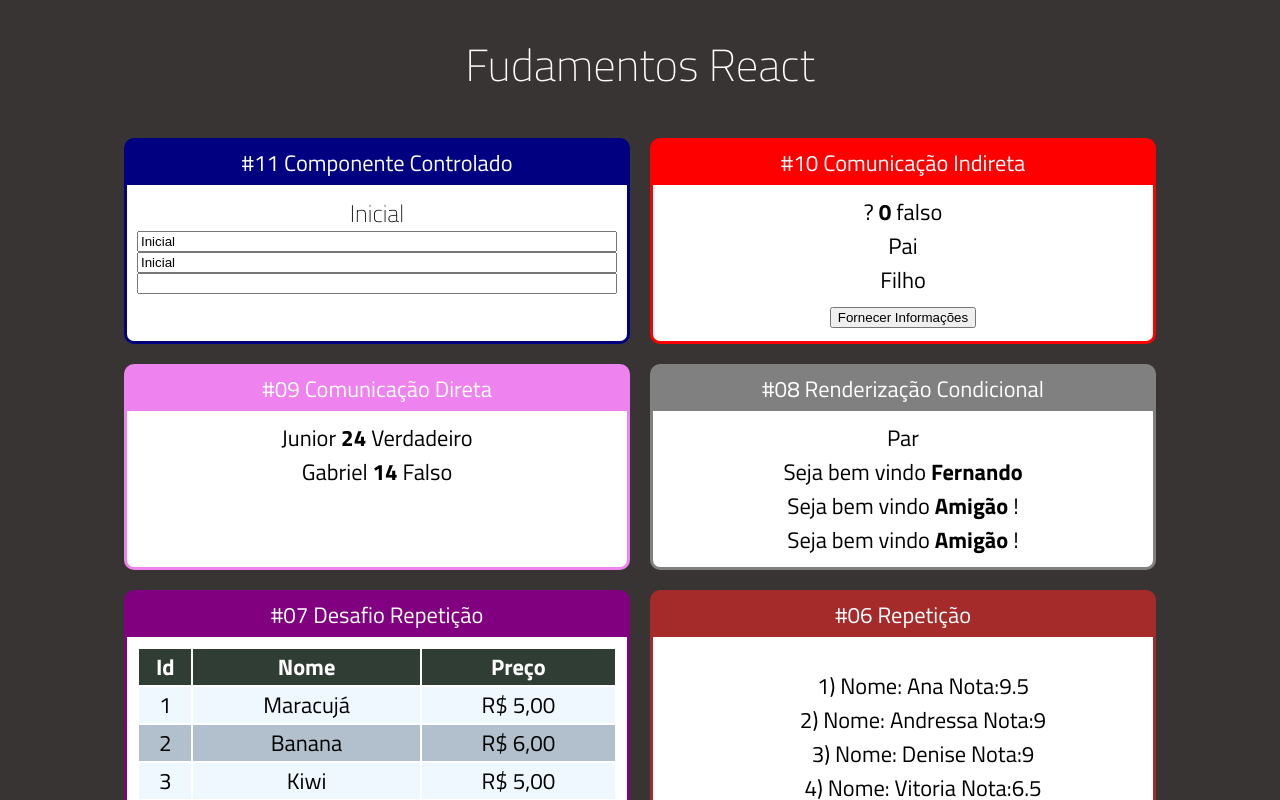
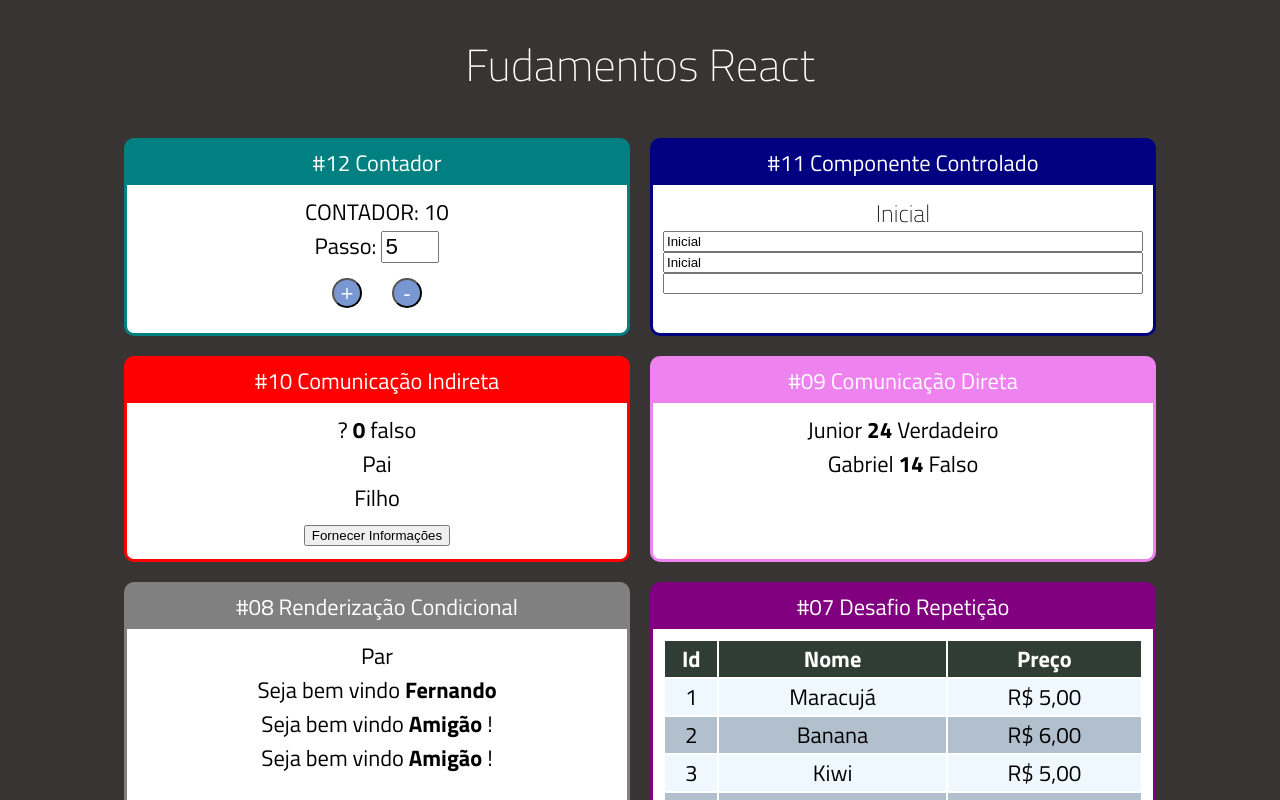
Before and after one commit to caiquewin/LearnReact, a React (Create React App) app: page / in a window 1280 px wide. Shown: the top 800 px of the page. Built offline with nearby package versions, Linux system fonts and the light colour scheme.

Commit message:
adicionando função e trabalhando com bind adicionando state

```diff
--- a/src/App.jsx
+++ b/src/App.jsx
@@ -15,6 +15,7 @@
 import Aleatorio from "./components/basico/Aleatorio";
 import Familia from "./components/basico/Familia";
 import FamiliaMembro from "./components/basico/FamiliaMembro";
+import Contador from './components/contador/Cotnador'
 
 export default function App(props) {
   return (
@@ -22,6 +23,11 @@
       <h1>Fudamentos React</h1>
 
       <div className="Cards">
+
+      <Card titulo="#12 Contador" color="teal">
+      <Contador numeroInicial={10}/>
+        </Card>
+
       <Card titulo="#11 Componente Controlado" color="navy">
       <Input></Input>
         </Card>
@@ -39,7 +45,6 @@
           <UsuarioInfo usuario={{ nome: "Fernando" }}></UsuarioInfo>
           <UsuarioInfo usuario={{ name: "" }}></UsuarioInfo>
           <UsuarioInfo></UsuarioInfo>
-
         </Card>
 
         <Card titulo="#07 Desafio Repetição" color="purple">
@@ -78,6 +83,7 @@
         <Card titulo="#01 Primeiro Componente" color="blue">
           <Primeiro />
         </Card>
+
       </div>
     </div>
   );
--- /dev/null
+++ b/src/components/contador/Contador.css
@@ -0,0 +1,13 @@
+.Contador input{
+    font-size: 1.4rem;
+    width: 50px;
+}
+.Contador button{
+    margin: 15px;
+    height: 30px;
+    width: 30px;
+    border-radius: 50%;
+    background-color: #7998d1;
+    color: aliceblue;
+    font-size: 1.4rem;
+}
--- /dev/null
+++ b/src/components/contador/Cotnador.jsx
@@ -0,0 +1,49 @@
+import './Contador.css'
+import React, { Component } from "react";
+
+class Contador extends Component {
+  state = {
+    numero: this.props.numeroInicial || 0,
+    passo: this.props.passoInicial || 5,
+  };
+  constructor(props) {
+    super(props);
+    // this.inc =this.inc.bind(this)
+  }
+
+  somar = () => {
+    this.setState({
+      numero: this.state.numero + this.state.passo,
+    });
+  };
+  subtrair() {
+    this.setState({
+      numero: this.state.numero - this.state.passo,
+    });
+  }
+  setPasso=(evento)=>{
+    this.setState({
+        passo:+evento.target.value
+    })
+  }
+  render() {
+    return (
+      <div className='Contador'>
+        <div>CONTADOR: {this.state.numero}</div>
+        <label>
+            <div>
+                <label htmlFor="passoInput">Passo: </label>
+                <input id="passoInput" type="number"
+                value={this.state.passo}
+                onChange={this.setPasso}
+                />
+            </div>
+        </label>
+        <button onClick={this.somar}>+</button>
+        <button onClick={(_) => this.subtrair()}>-</button>
+      </div>
+    );
+  }
+}
+
+export default Contador;
```
